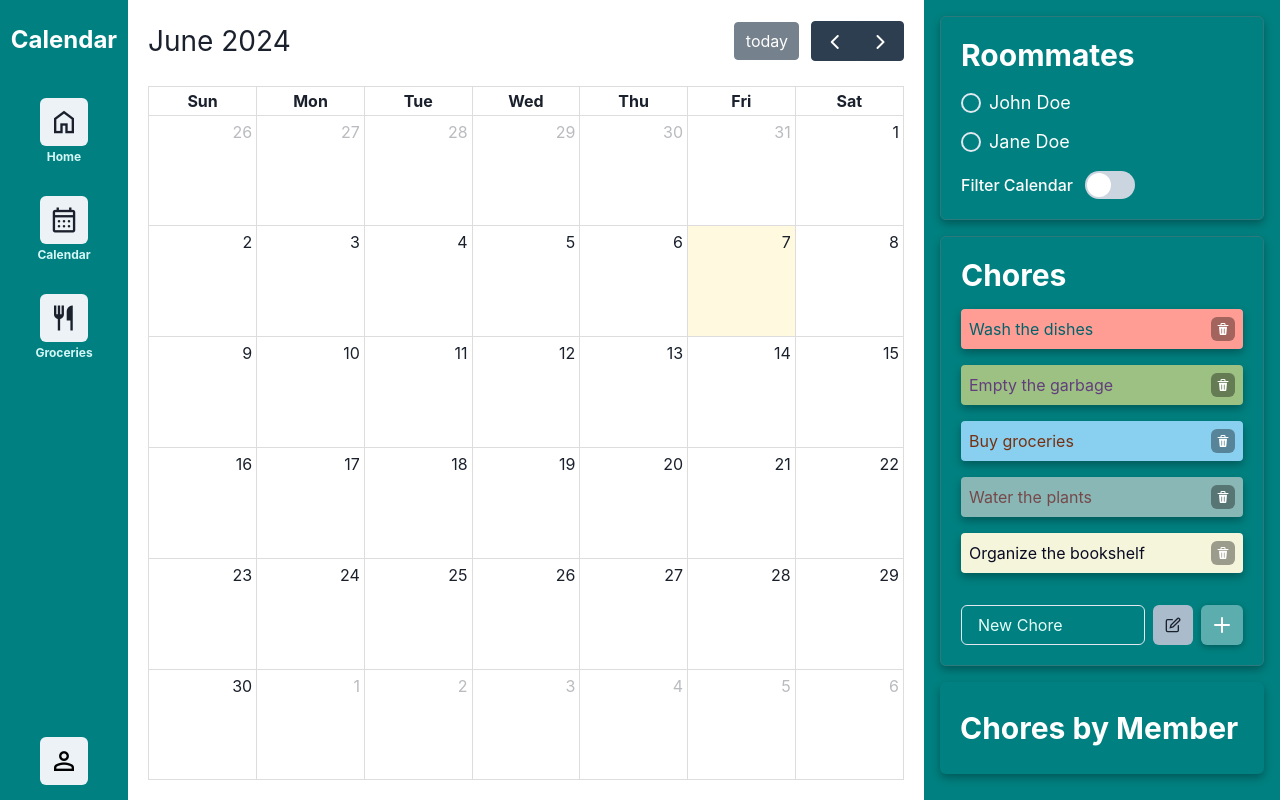
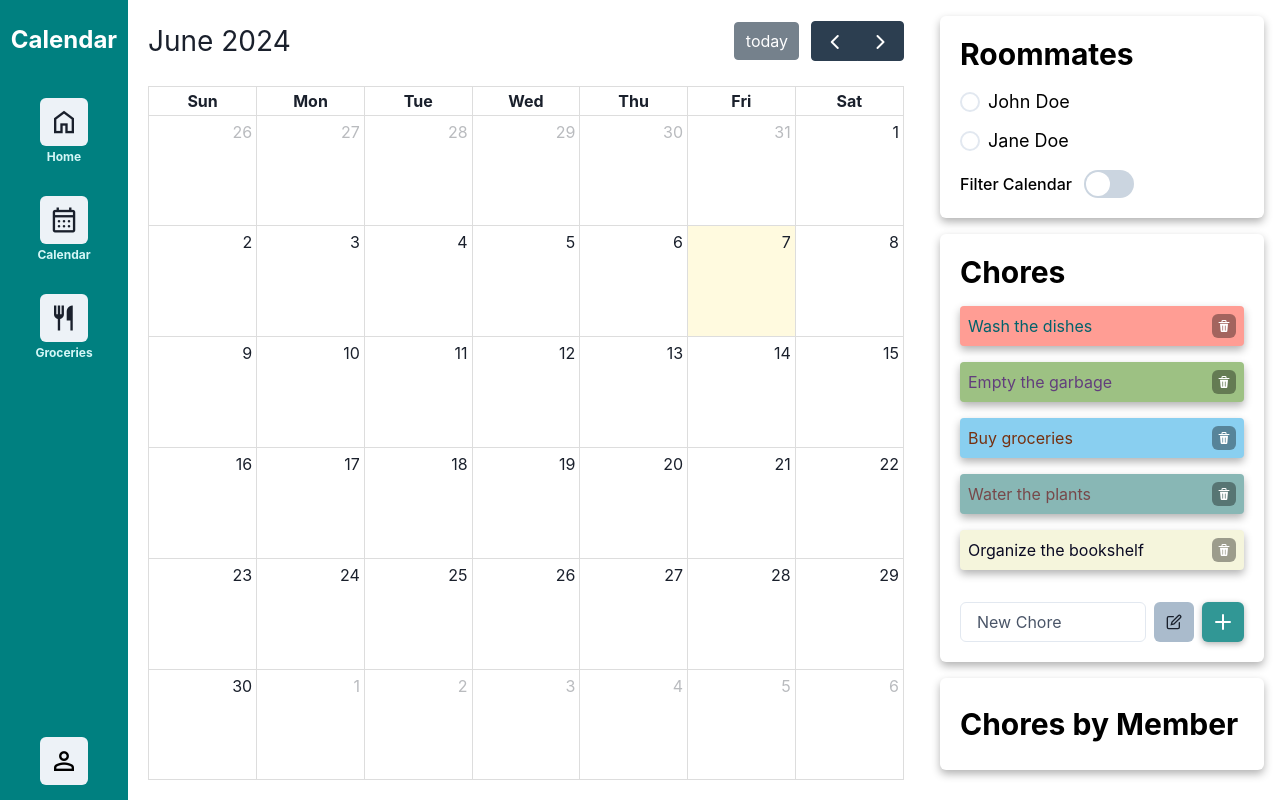
Before and after one commit to ubc-cpsc455-2024S/project-05_bus, a React (Vite) app in the folder client/: page /calendar in a window 1280 px wide. Built offline with nearby package versions, Linux system fonts and the light colour scheme.

Commit message:
removed teal from sidebar; added ability to mark chores as done from event list

```diff
--- a/client/src/components/Calendar/CalendarChores.jsx
+++ b/client/src/components/Calendar/CalendarChores.jsx
@@ -39,11 +39,9 @@ export default function CalendarChores() {
   }, [chores, selectedMember]);
 
   return (
-    <Box bg="teal" flex="3" p="4" overflowY="auto" height="100vh">
+    <Box bg="white" flex="3" p="4" overflowY="auto" height="100vh">
       <Box
         p={5}
-        borderWidth="1px"
-        borderColor="teal.600"
         flex="1"
         borderRadius="md"
         marginBottom={4}
@@ -53,14 +51,12 @@ export default function CalendarChores() {
       </Box>
       <Box
         p={5}
-        borderWidth="1px"
-        borderColor="teal.600"
         flex="1"
         borderRadius="md"
         marginBottom={4}
         boxShadow="0 4px 8px rgba(0, 0, 0, 0.3)"
       >
-        <Heading size="lg" mb={4} color="white">
+        <Heading size="lg" mb={4} color="black">
           Chores
         </Heading>
         <VStack id="events" ref={eventsRef} spacing={4}>
--- a/client/src/components/Calendar/CalendarPeople.jsx
+++ b/client/src/components/Calendar/CalendarPeople.jsx
@@ -30,7 +30,7 @@ export default function CalendarPeople() {
 
   return (
     <Box p={0}>
-      <Heading mb={4} size="lg" color="white">
+      <Heading mb={4} size="lg" color="black">
         Roommates
       </Heading>
       <RadioGroup
@@ -53,15 +53,15 @@ export default function CalendarPeople() {
               _focus={{
                 boxShadow: "0 0 0 3px rgba(56, 178, 172, 0.6)",
               }}
-              color="white"
+              color="black"
             >
-              <Text color="white">{member.name}</Text>
+              <Text color="black">{member.name}</Text>
             </Radio>
           ))}
         </VStack>
       </RadioGroup>
       <FormControl display="flex" alignItems="center" mt={4}>
-        <FormLabel htmlFor="calendar-filter" mb="0" color="white">
+        <FormLabel htmlFor="calendar-filter" mb="0" color="black">
           Filter Calendar
         </FormLabel>
         <Switch
--- a/client/src/components/Calendar/CreateChore.jsx
+++ b/client/src/components/Calendar/CreateChore.jsx
@@ -40,8 +40,8 @@ export default function CreateChore() {
         placeholder="New Chore"
         marginRight={2}
         flexGrow={1}
-        _placeholder={{ color: "teal.50" }}
-        color="teal.50"
+        _placeholder={{ color: "gray.600" }}
+        color="gray.700"
       />
       <Popover
         isOpen={isOpen}
@@ -67,7 +67,7 @@ export default function CreateChore() {
       </Popover>
       <Button
         onClick={addNewChore}
-        colorScheme="whiteAlpha"
+        colorScheme="teal"
         ml={2}
         p={4}
         boxShadow="0 2px 6px rgba(0, 0, 0, 0.3)"
--- a/client/src/components/Calendar/EventList.jsx
+++ b/client/src/components/Calendar/EventList.jsx
@@ -13,12 +13,14 @@ import {
   Circle,
 } from "@chakra-ui/react";
 import { CheckCircleIcon } from "@chakra-ui/icons";
-import { useSelector } from "react-redux";
+import { useSelector, useDispatch } from "react-redux";
 import moment from "moment";
+import { editEvent } from "../../redux/slices/calendarSlice";
 
 export default function ChoresList() {
   const events = useSelector((state) => state.events.events);
   const members = useSelector((state) => state.members.members);
+  const dispatch = useDispatch();
 
   const groupedChores = events.reduce((acc, event) => {
     const memberId = event.extendedProps.memberId;
@@ -42,6 +44,18 @@ export default function ChoresList() {
       }, {});
   };
 
+  const markAsDone = (chore) => {
+    dispatch(
+      editEvent({
+        ...chore,
+        extendedProps: {
+          ...chore.extendedProps,
+          done: !chore.extendedProps.done,
+        },
+      })
+    );
+  };
+
   return (
     <Box
       p={5}
@@ -49,7 +63,7 @@ export default function ChoresList() {
       borderRadius="md"
       boxShadow="0 4px 8px rgba(0, 0, 0, 0.3)"
     >
-      <Heading size="lg" my={2} color="white">
+      <Heading size="lg" my={2} color="black">
         Chores by Member
       </Heading>
       <Accordion
@@ -62,10 +76,10 @@ export default function ChoresList() {
             <AccordionItem key={memberId}>
               <h2>
                 <AccordionButton
-                  _expanded={{ bg: "cyan.600", color: "white" }}
-                  bg="cyan.700"
+                  _expanded={{ bg: "teal.700", color: "white" }}
+                  bg="teal.600"
                   color="white"
-                  _hover={{ bg: "cyan.500" }}
+                  _hover={{ bg: "teal.500" }}
                   borderRadius="md"
                   px={4}
                   py={2}
@@ -98,7 +112,7 @@ export default function ChoresList() {
                             textAlign="left"
                             fontSize="lg"
                             fontWeight="semibold"
-                            color="white"
+                            color="black"
                           >
                             {date}
                           </Box>
@@ -112,10 +126,12 @@ export default function ChoresList() {
                               key={chore.id}
                               display="flex"
                               alignItems="center"
-                              bg="teal.100"
+                              bg="teal.50"
                               p={2}
                               borderRadius="md"
                               boxShadow="xs"
+                              cursor="pointer"
+                              onClick={() => markAsDone(chore)}
                             >
                               {chore.extendedProps.done ? (
                                 <ListIcon
--- a/client/src/components/Calendar/EventPopover.jsx
+++ b/client/src/components/Calendar/EventPopover.jsx
@@ -53,21 +53,21 @@ function EventPopover({ event, onClose, onDelete, onEdit, coordinates }) {
   return (
     <Popover isOpen onClose={onClose}>
       <PopoverContent
-        bg="teal.500"
+        bg="gray.100"
         border="none"
         ref={popoverRef}
         boxShadow="0 4px 8px rgba(0, 0, 0, 0.3)"
       >
         <PopoverArrow />
-        <PopoverCloseButton color="white" />
-        <PopoverHeader color="white">Edit Chore</PopoverHeader>
+        <PopoverCloseButton color="black" />
+        <PopoverHeader color="black">Edit Chore</PopoverHeader>
         <PopoverBody>
           <FormControl pb={2}>
-            <FormLabel color="white">Person</FormLabel>
+            <FormLabel color="black">Person</FormLabel>
             <Select
               variant="filled"
               border="none"
-              bg="teal.50"
+              bg="white"
               name="memberId"
               value={eventDetails.memberId}
               onChange={handleChange}
@@ -80,11 +80,11 @@ function EventPopover({ event, onClose, onDelete, onEdit, coordinates }) {
             </Select>
           </FormControl>
           <FormControl pb={2}>
-            <FormLabel color="white">Type of Chore</FormLabel>
+            <FormLabel color="black">Type of Chore</FormLabel>
             <Select
               variant="filled"
               border="none"
-              bg="teal.50"
+              bg="white"
               name="title"
               value={eventDetails.title}
               onChange={handleChange}
@@ -97,11 +97,11 @@ function EventPopover({ event, onClose, onDelete, onEdit, coordinates }) {
             </Select>
           </FormControl>
           <FormControl>
-            <FormLabel color="white">Date</FormLabel>
+            <FormLabel color="black">Date</FormLabel>
             <Input
               type="date"
               name="start"
-              bg="teal.50"
+              bg="white"
               value={eventDetails.start.split("T")[0]}
               onChange={handleChange}
             />
@@ -111,21 +111,21 @@ function EventPopover({ event, onClose, onDelete, onEdit, coordinates }) {
           <ButtonGroup spacing={4}>
             <Button
               leftIcon={<DeleteIcon />}
-              colorScheme="purple"
+              colorScheme="red"
               onClick={onDelete}
             >
               Delete
             </Button>
             <Button
               rightIcon={<CheckIcon />}
-              colorScheme="blue"
+              colorScheme="teal"
               onClick={handleSubmit}
             >
               Save
             </Button>
             <Checkbox
               name="done"
-              color="white"
+              color="black"
               isChecked={eventDetails.done}
               onChange={handleChange}
             >
```
